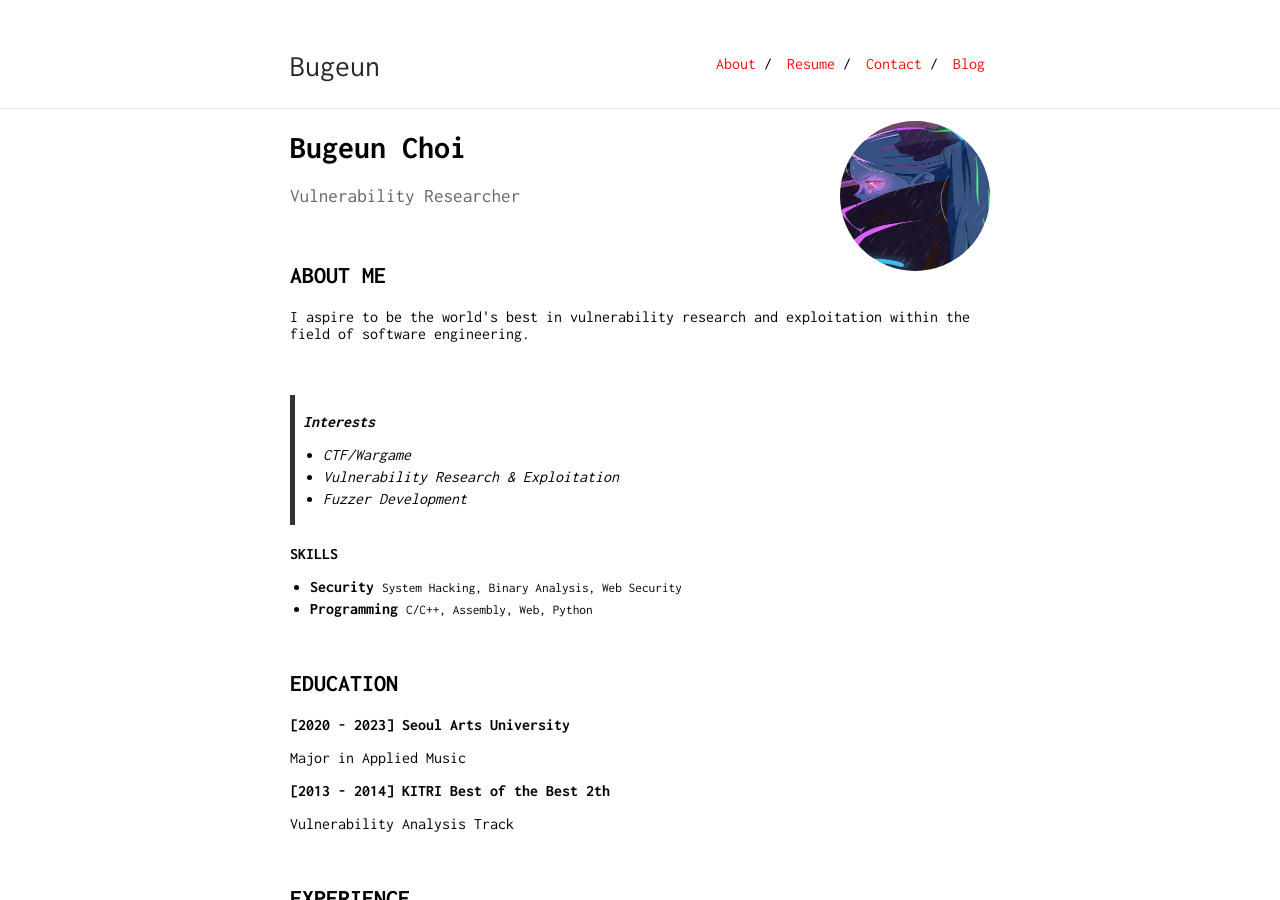
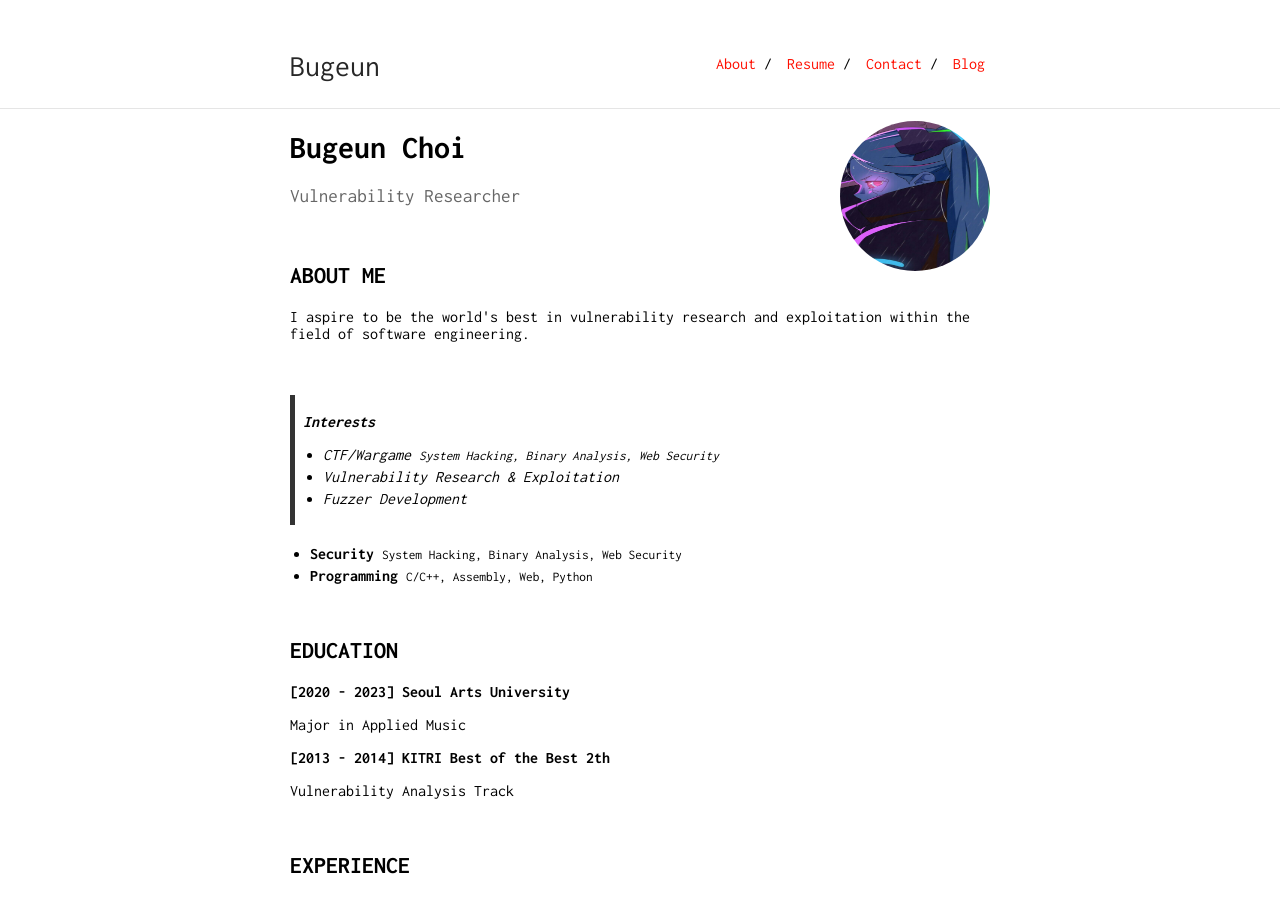
Before and after one commit to Bugeun/bugeun.github.io, a Jekyll site: the page built from index.md, in a window 1280 px wide and 900 px high. Built offline with Jekyll 4.4.1, drawn with Linux system fonts in a browser that asks for light colours.

Commit message:
Update index.md

```diff
--- a/index.md
+++ b/index.md
@@ -15,11 +15,10 @@ Vulnerability Researcher
 &nbsp;
 
 ><b>Interests</b>
-* CTF/Wargame
+* CTF/Wargame <small>System Hacking, Binary Analysis, Web Security</small>
 * Vulnerability Research & Exploitation
 * Fuzzer Development
 
-<b>SKILLS</b>
 <section>
         <ul>
           <li>
```
